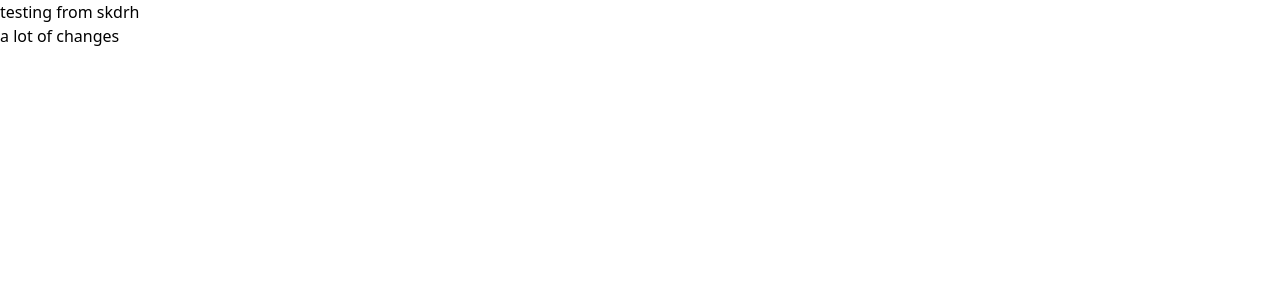
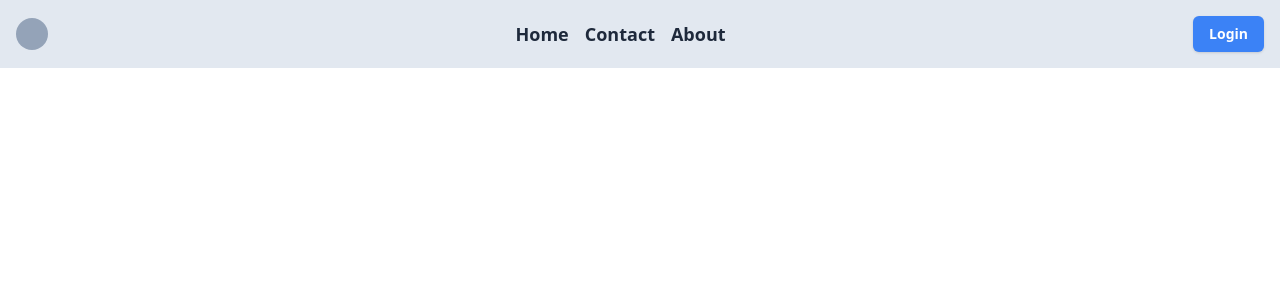
Before and after one commit to dragon-devs/colab-website, a Nuxt app: page /drh in a window 1280 px wide. Shown: the top 300 px of the page. Built offline with nearby package versions, Linux system fonts and the light colour scheme.

Commit message:
adding a simple navbar

```diff
--- a/pages/drh/index.vue
+++ b/pages/drh/index.vue
@@ -1,10 +1,18 @@
 <template>
   <div>
-    <p>testing from skdrh</p>
-    <div>a lot of changes</div>
+    <nav class="bg-slate-200 text-slate-800 font-semibold text-lg flex gap-2 justify-between items-center p-4">
+      <span class="w-8 h-8 bg-slate-400 rounded-full"></span>
+      <ul class="flex gap-4">
+        <li>Home</li>
+        <li>Contact</li>
+        <li>About</li>
+      </ul>
+      <span class="text-sm p-2 px-4 text-white rounded-md shadow bg-blue-500">Login</span>
+    </nav>
   </div>
 </template>
 
-<script setup></script>
+<script setup>
+</script>
 
 <style scoped></style>
```
